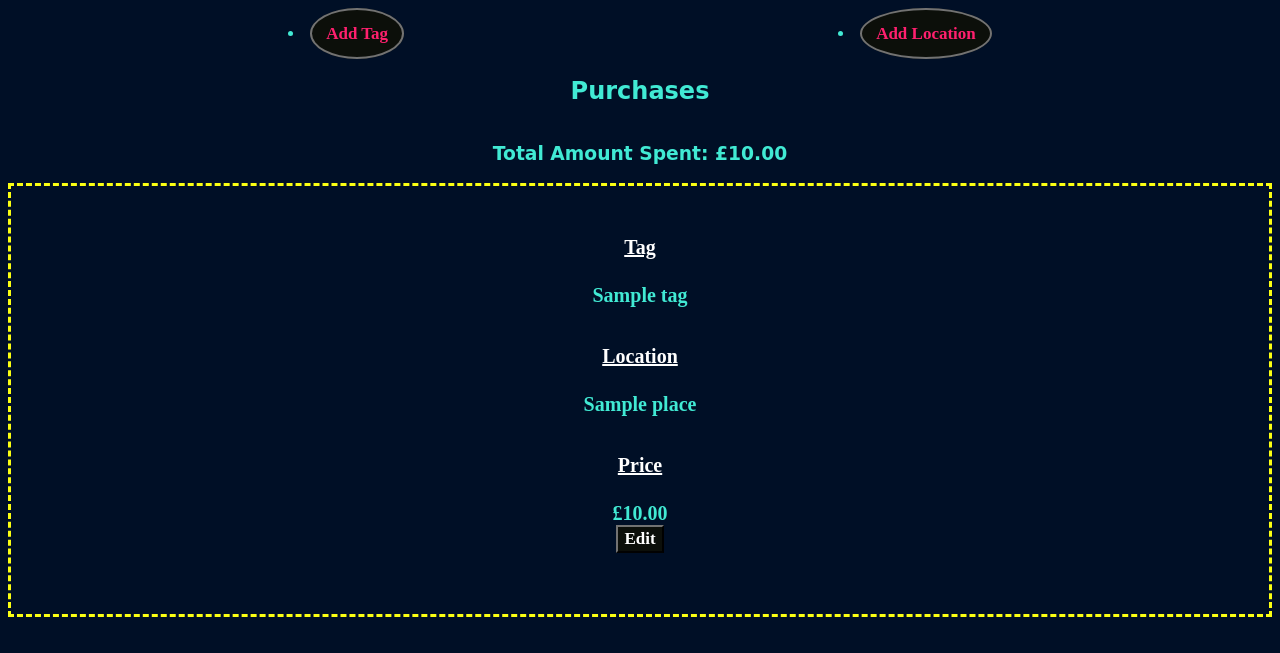
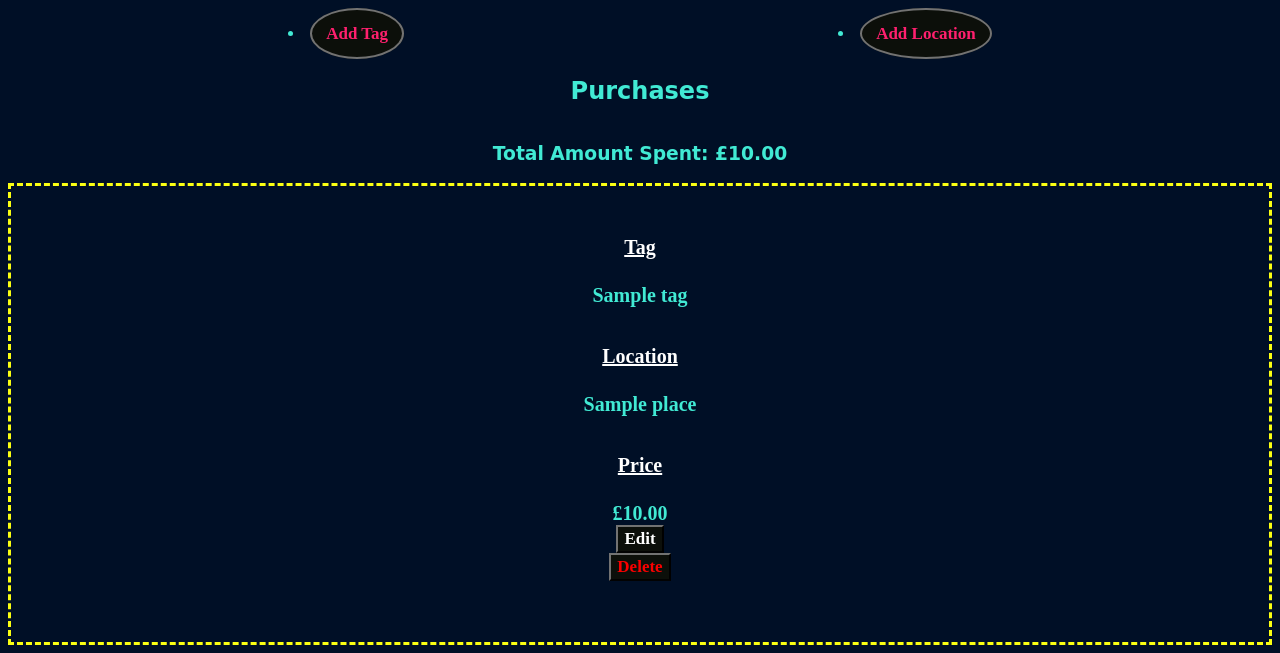
Before and after one commit to jdnolan93/spending_tracker_project, a Flask app: page /purchases in a window 1280 px wide. Shown: the part 249-902 px from the top of the page. Before the commit the page ends 866 px from the top, so only its background shows below. Run offline with Flask 2, Linux system fonts and the light colour scheme; a database or web service that is not in the repository returns one stand-in record (values such as "Sample title"); some libraries are stand-ins or nearby versions; some web fonts are replaced.

Commit message:
added delete button to places

```diff
--- a/controllers/purchases_controller.py
+++ b/controllers/purchases_controller.py
@@ -40,3 +40,8 @@ def edit_purchase(id):
     places = place_repository.select_all()
     tags = tag_repository.select_all()
     return render_template("purchases/edit.html", purchase = purchase, places = places, tags = tags)
+
+@purchases_blueprint.route("/purchases/<id>/delete", methods=["POST"])
+def delete_purchase(id):
+    purchase_repository.delete(id)
+    return redirect("/purchases")
--- a/repositories/place_repository.py
+++ b/repositories/place_repository.py
@@ -36,9 +36,9 @@ def delete_all():
     sql = "DELETE FROM places"
     run_sql(sql)
 
-def delete(place):
+def delete(id):
     sql = "DELETE FROM places WHERE id = %s"
-    values = [place.id]
+    values = [id]
     run_sql(sql, values)
 
 def update(place):
--- a/templates/places/index.html
+++ b/templates/places/index.html
@@ -8,8 +8,8 @@
 <section class="tag_place_results">
     <p>{{place.place_name}}</p>
     <a href="/places/{{ place.id }}/edit" class="edit_button">Edit</a>
+    <form action="/places/{{ place.id }}/delete" method="POST"><button class="delete_button">Delete</button></form>
 
-    <a href="/places/{{ place.id }}/delete" class="delete_button">Delete </a>
 
 </section>
 
--- a/templates/purchases/edit.html
+++ b/templates/purchases/edit.html
@@ -3,7 +3,7 @@
 
 <h2>Update Purchase</h2>
 
-<form action="/tags/{{ tag.id }}" method="POST">
+<form action="/tags/{{ tags.id }}" method="POST">
     <div>
         <label for="tag">Tag:</label>
         <select name="tag_id" id="tag">
--- a/templates/purchases/index.html
+++ b/templates/purchases/index.html
@@ -15,6 +15,7 @@
     <div class = "purchase_form">Location</div> {{purchase.place.place_name}}
     <div class = "purchase_form">Price</div> £{{"%.2f"|format(purchase.price)}}
     <a href="/purchases/{{ purchase.id }}/edit" class = "edit_button">Edit</a>
+    <a href="/purchases/{{ purchase.id }}/delete" class="delete_button">Delete </a>
     <br>
 </section>
 
```
